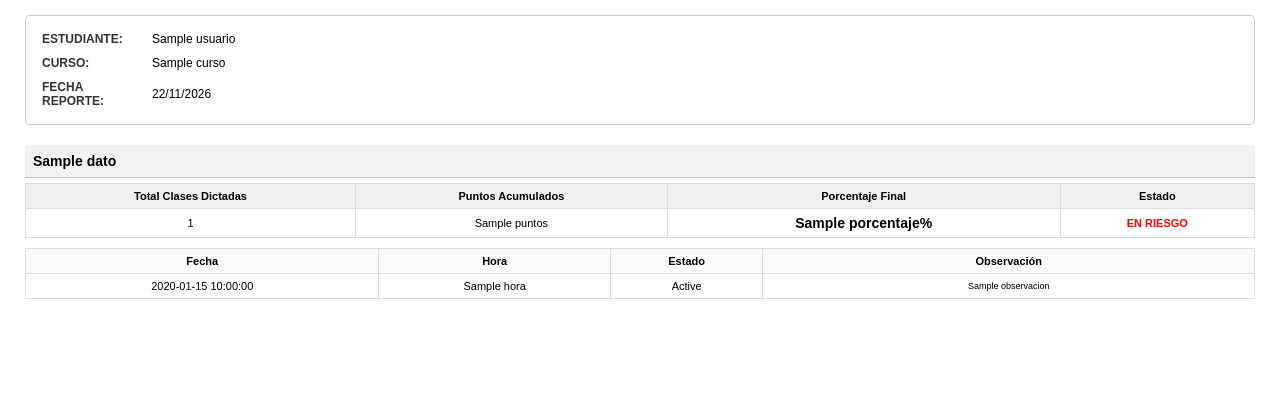
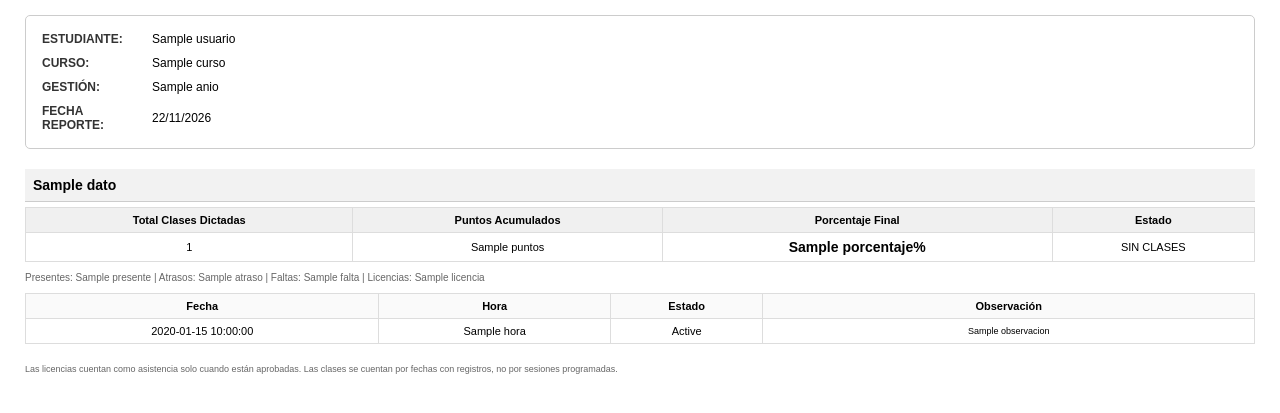
Before and after one commit to quisbertfabio6/sita, a Laravel app: template resources/views/reportes/historial_personal.blade.php in a window 1280 px wide. Shown: the part 94-507 px from the top of the page. Run offline with Laravel 12, Linux system fonts and the light colour scheme; the template is opened without the code that fills it: most values are stand-ins (such as "Sample title", 1, 10 or a date in 2020).

Commit message:
Mostrar gestion, conteos y estado sin clases en PDFs de asistencia

```diff
--- a/resources/views/reportes/historial_personal.blade.php
+++ b/resources/views/reportes/historial_personal.blade.php
@@ -38,7 +38,11 @@
         </tr>
         <tr>
             <td class="label">CURSO:</td>
-            <td>{{ $curso->nombre ?? $estudiante->inscripciones()->whereHas('gestion', fn($q) => $q->where('es_activa', true))->with('curso')->first()?->curso?->nombre ?? 'Sin Curso Asignado' }}</td>
+            <td>{{ $curso->nombre ?? 'Sin Curso Asignado' }}</td>
+        </tr>
+        <tr>
+            <td class="label">GESTIÓN:</td>
+            <td>{{ $gestion->anio }}</td>
         </tr>
         <tr>
             <td class="label">FECHA REPORTE:</td>
@@ -64,7 +68,9 @@
                     <td style="text-align: center;">{{ $materia['puntos'] }}</td>
                     <td style="text-align: center; font-size: 14px; font-weight: bold;">{{ $materia['porcentaje'] }}%</td>
                     <td style="text-align: center;">
-                        @if($materia['riesgo'])
+                        @if($materia['sin_clases'])
+                            <span>SIN CLASES</span>
+                        @elseif($materia['riesgo'])
                             <span class="rojo">EN RIESGO</span>
                         @else
                             <span class="verde">REGULAR</span>
@@ -73,6 +79,7 @@
                 </tr>
             </table>
 
+            <p style="font-size: 10px; color: #666;">Presentes: {{ $materia['conteos']['presente'] }} | Atrasos: {{ $materia['conteos']['atraso'] }} | Faltas: {{ $materia['conteos']['falta'] }} | Licencias: {{ $materia['conteos']['licencia'] }}</p>
             @if($materia['detalle']->count() > 0)
                 <table class="lista">
                     <thead>
@@ -100,6 +107,7 @@
         </div>
     @endforeach
 
+    <p style="font-size: 9px; color: #666;">Las licencias cuentan como asistencia solo cuando están aprobadas. Las clases se cuentan por fechas con registros, no por sesiones programadas.</p>
     <div class="footer">
         Generado por Sistema SITA - {{ date('Y') }}
     </div>
```
